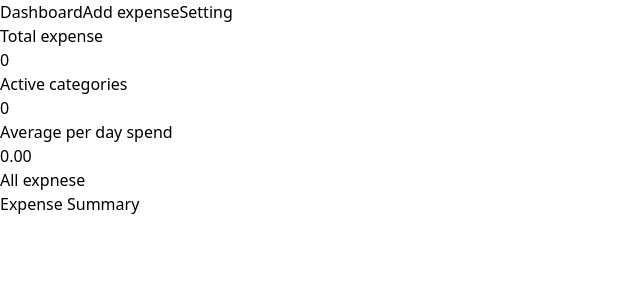
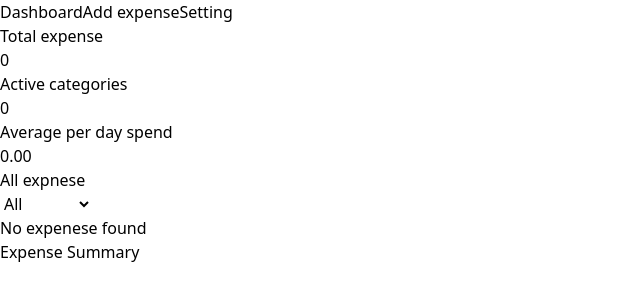
Before and after one commit to itsgauravkumar07/expenses-tracker, a React (Vite) app: page / in a window 1280 px wide. Shown: the top 300 px of the page, without its empty margins (0-640 px from the left). Built offline with nearby package versions, Linux system fonts and the light colour scheme.

Commit message:
feat: add the category filter functionality

```diff
--- a/src/pages/Dashboard.jsx
+++ b/src/pages/Dashboard.jsx
@@ -7,6 +7,7 @@ function Dashboard(){
     const[expense, setExpense] = useState([]);
     const[categoryAmount, setCategoryAmount] = useState({});
     const[total, setTotal] = useState(0);
+    const[catFiltered, setCatFiltered] = useState("all");
 
     useEffect(() => {
        const allExpense = getExpense();
@@ -44,6 +45,12 @@ function Dashboard(){
     const active = Object.keys(categoryAmount).length;
     const averagePerDay = total/30;
 
+   const catFilteredList = expense.filter((ex) => {
+    if (catFiltered === "all") return true;
+    return ex.category === catFiltered;
+   })
+
+
     return(
         <div>
 
@@ -67,16 +74,32 @@ function Dashboard(){
 
             <div>
 
-                {expense.map((ex) => (
-                     <li key={ex.id}>
+               <select onChange={(e) => setCatFiltered(e.target.value)}>
+                <option value="all">All</option>
+                <option value="food">Food</option>
+                <option value="shopping">Shopping</option>
+                <option value="bill">Bills</option>
+               </select>
+            </div>
+
+            <div>
+               {catFilteredList.length > 0 ? catFilteredList.map((ex) => (
+
+                        <li key={ex.id}>
                         {ex.name} - {ex.amount} - {ex.date} - {ex.category}
                         <button onClick = {() => {handleDelete(ex.id)}} >Delete</button>
                     </li>
-                ))}
+
+                )) :
+                    <p>No expenese found</p>
+                }
+
+
 
             </div>
 
             <h2>Expense Summary</h2>
+
              <div>
                 {
                    Object.entries(categoryAmount).map(([category, total], index) => (
```
